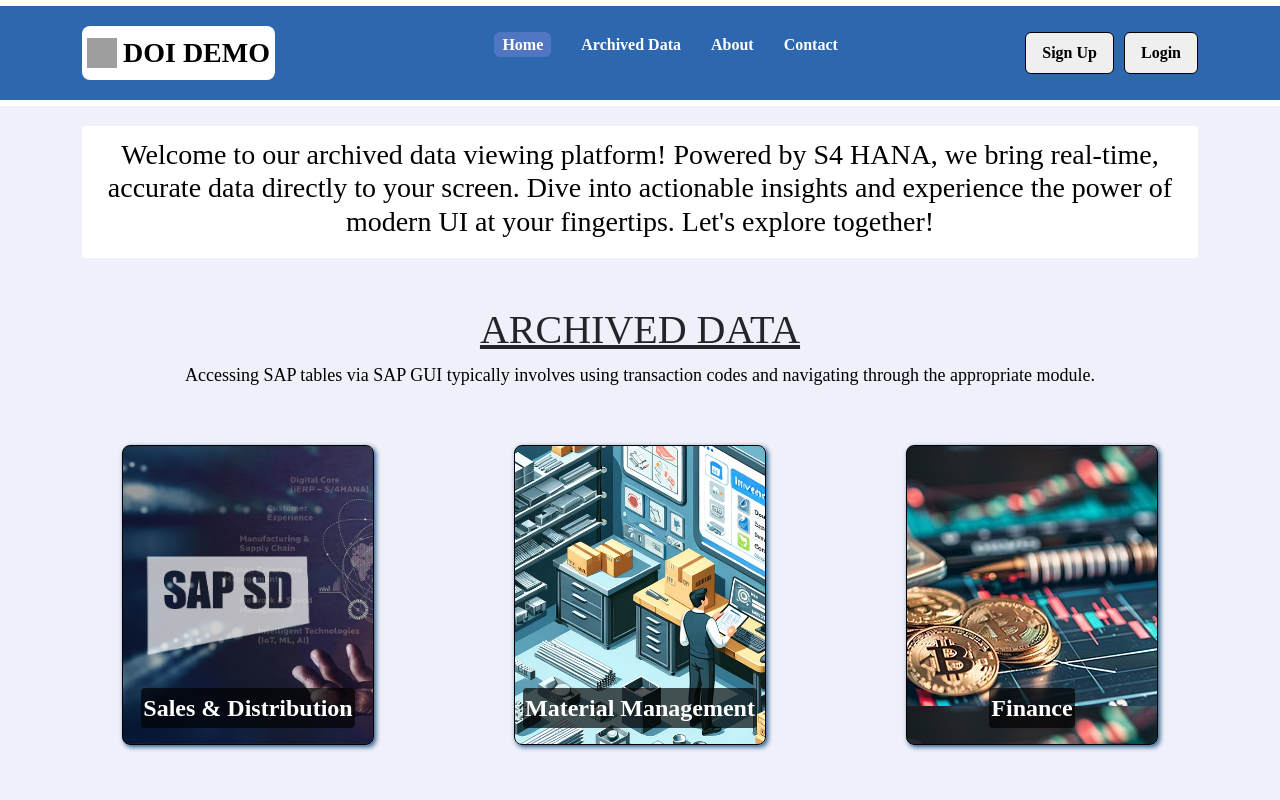
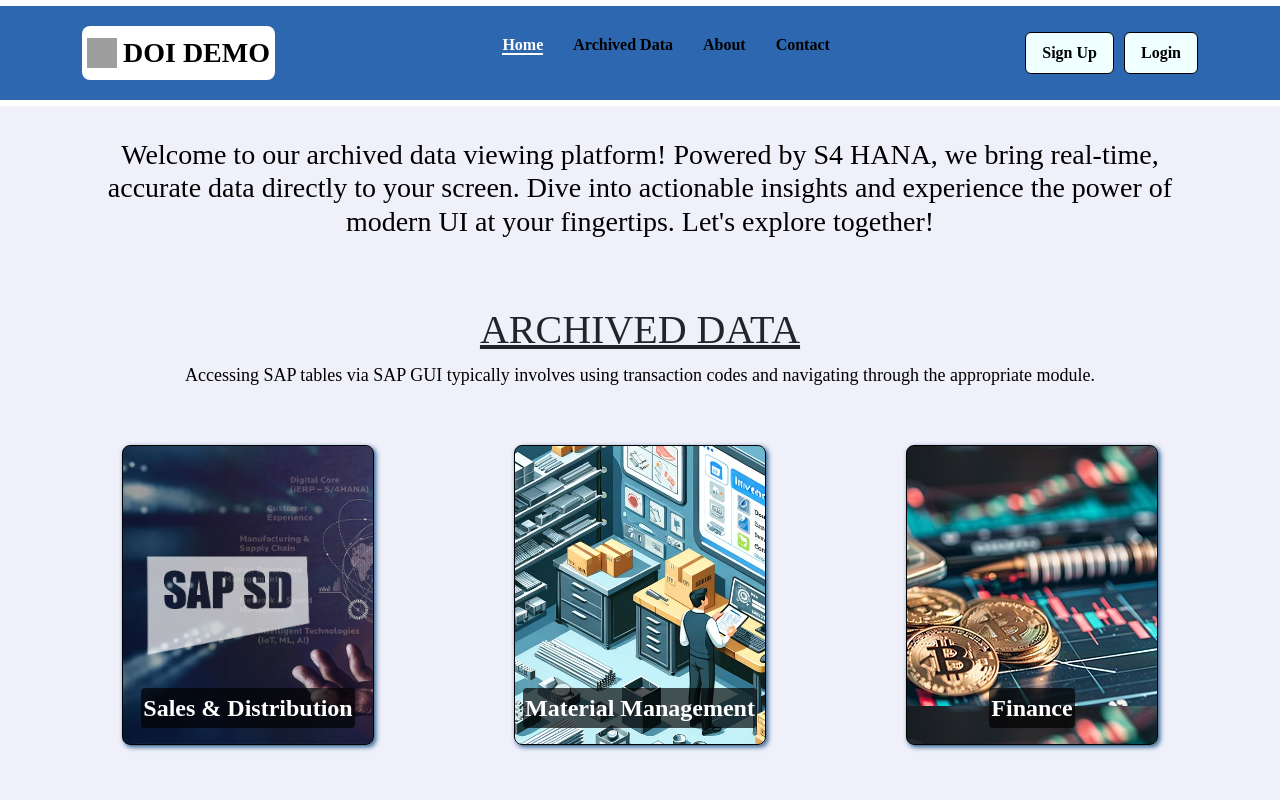
Before and after one commit to RupendraCHA/DOI_DEMO, a React (Vite) app in the folder frontend/: page / in a window 1280 px wide. Shown: the top 800 px of the page. Built offline with nearby package versions, Linux system fonts and the light colour scheme; grey boxes are pictures that could not be loaded.

Commit message:
Adding Scroll to the to button for home page element

```diff
--- a/frontend/src/components/Header/Header.css
+++ b/frontend/src/components/Header/Header.css
@@ -1,6 +1,7 @@
 .header-container {
   /* background-color: #7886d37e; */
   background-color: #2c67b0;
+  /* background-color: #ffffff5e; */
   /* background-image: radial-gradient(
     circle 950px at 2.5% 8%,
     #2c67b0 0%,
@@ -54,6 +55,9 @@
   .menu-icon-section {
     display: none;
   }
+  .tab {
+    color: #000;
+  }
   .icon {
     width: 30px;
     height: 30px;
@@ -66,7 +70,7 @@
   .tabs-container {
     flex-direction: column;
     justify-content: space-evenly;
-    background-color: #000;
+    background-color: #1098ceb9;
     position: absolute;
     width: 350px;
     height: 30vh;
@@ -76,6 +80,7 @@
   }
   .tabs-container.active1 {
     top: 10%;
+    border: 1px solid #000;
   }
   .tabs-bar-section {
     .menu-icon-section {
@@ -92,10 +97,10 @@
     list-style: none;
   }
 
-  li:hover {
-    /* padding-bottom: 4px; */
-    border-bottom: 2px solid #fff;
-  }
+  /* li:hover {
+    padding-bottom: 4px;
+    border-bottom: 2px solid #000;
+  } */
 
   a {
     text-decoration: none;
@@ -114,12 +119,11 @@
 }
 
 .active {
-  padding-bottom: 2px;
-  /* border-bottom: 2px solid #495579; */
-  background-color: #7886d37e;
-  /* background-color: grey; */
-  border-radius: 6px;
-  padding: 4px 8px;
+  /* background-color: #2c67b07a; */
+  /* border-radius: 6px;
+  padding: 4px 8px; */
+  border-bottom: 2px solid #fff;
+  color: #fff;
 }
 .user-icon-container {
   display: flex;
@@ -130,5 +134,17 @@
     border: 1px solid #000;
     border-radius: 6px;
     font-weight: 600;
+    /* background-color: #2c67b0; */
+    background-color: azure;
   }
 }
+@media (max-width: 768px) {
+  .user-icon-container {
+    gap: 5px;
+
+    button {
+      font-size: 12px;
+      padding: 4px 8px;
+    }
+  }
+}
--- a/frontend/src/components/Header/Header1.jsx
+++ b/frontend/src/components/Header/Header1.jsx
@@ -79,7 +79,7 @@ const Header = ({ message = "" }) => {
                 <a
                   href="#home"
                   onClick={() => setMenu("home")}
-                  className={menu === "home" ? "active" : ""}
+                  className={menu === "home" ? "active" : "tab"}
                 >
                   Home
                 </a>
@@ -88,7 +88,7 @@ const Header = ({ message = "" }) => {
                 <a
                   href="#explore-offerings"
                   onClick={() => setMenu("explore-offerings")}
-                  className={menu === "explore-offerings" ? "active" : ""}
+                  className={menu === "explore-offerings" ? "active" : "tab"}
                 >
                   Archived Data
                 </a>
@@ -97,7 +97,7 @@ const Header = ({ message = "" }) => {
                 <a
                   href="#about"
                   onClick={() => setMenu("about")}
-                  className={menu === "about" ? "active" : ""}
+                  className={menu === "about" ? "active" : "tab"}
                 >
                   About
                 </a>
@@ -106,7 +106,7 @@ const Header = ({ message = "" }) => {
                 <a
                   href="#contact"
                   onClick={() => setMenu("contact")}
-                  className={menu === "contact" ? "active" : ""}
+                  className={menu === "contact" ? "active" : "tab"}
                 >
                   Contact
                 </a>
--- a/frontend/src/components/SalesTableData/SalesTableData.jsx
+++ b/frontend/src/components/SalesTableData/SalesTableData.jsx
@@ -66,7 +66,7 @@ const SalesTableData = (props) => {
                 type="search"
                 placeholder="Enter Document Number"
                 className="doc-input"
-                value={documentNum}
+                // value={documentNum}
                 onChange={(e) => setDocumentNum(e.target.value)}
               />
               <IoSearch
--- /dev/null
+++ b/frontend/src/components/ScrollToTopButton/ScrollToTopButton.jsx
@@ -0,0 +1,50 @@
+import React, { useEffect, useState } from "react";
+import { FaArrowCircleUp } from "react-icons/fa";
+// import { FaArrowUp } from "react-icons/fa";
+
+const ScrollToTopButton = () => {
+  const [BackToTopButton, setBackToTopButton] = useState(false);
+
+  useEffect(() => {
+    window.addEventListener("scroll", () => {
+      if (window.scrollY > 50) {
+        setBackToTopButton(true);
+      } else {
+        setBackToTopButton(false);
+      }
+    });
+  }, []);
+
+  const scrollUp = () => {
+    window.scrollTo({
+      top: 0,
+      behaviour: "smooth",
+    });
+  };
+
+  return (
+    <div>
+      {BackToTopButton && (
+        <button
+          style={{
+            position: "fixed",
+            bottom: "100px",
+            right: "60px",
+            height: "40px",
+            width: "40px",
+            fontSize: "40px",
+            border: "none",
+            backgroundColor: "transparent",
+            color: "black",
+          }}
+          onClick={scrollUp}
+        >
+          <FaArrowCircleUp />
+          {/* <FaArrowUp /> */}
+        </button>
+      )}
+    </div>
+  );
+};
+
+export default ScrollToTopButton;
--- a/frontend/src/index.css
+++ b/frontend/src/index.css
@@ -7,3 +7,4 @@
   scroll-behavior: smooth;
   transition: all 0.3s ease-in-out;
 }
+/* 2c67b0 */
--- a/frontend/src/pages/Home/Home.css
+++ b/frontend/src/pages/Home/Home.css
@@ -13,7 +13,7 @@
 .main-container {
   height: 20vh;
   div {
-    background-color: #fff;
+    /* background-color: #fff; */
     color: #000;
     text-align: center;
     padding: 12px 10px;
@@ -21,6 +21,7 @@
 
     h3 {
       font-size: 28px;
+      font-weight: 500;
     }
   }
 }
--- a/frontend/src/pages/Home/Home.jsx
+++ b/frontend/src/pages/Home/Home.jsx
@@ -7,6 +7,7 @@ import Contact from "../../components/Contact/Contact";
 import Header from "../../components/Header/Header1";
 import Footer from "../../components/Footer/Footer";
 import ExploreOfferings from "../../components/ExploreOfferings/ExploreOfferings";
+import ScrollToTopButton from "../../components/ScrollToTopButton/ScrollToTopButton";
 // import About from "../../components/About/About";
 
 const Home = () => {
@@ -29,6 +30,7 @@ const Home = () => {
         <Contact />
       </div>
       <Footer />
+      <ScrollToTopButton />
     </>
   );
 };
```
